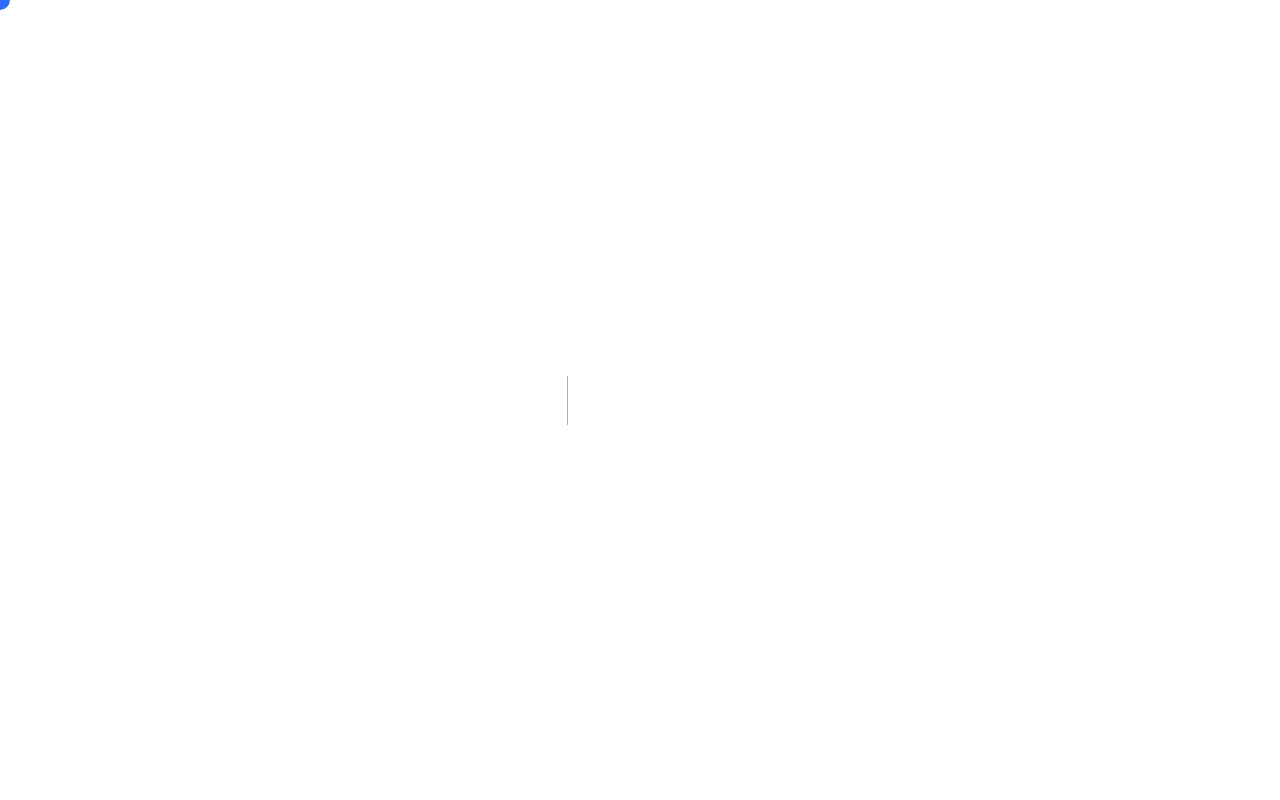
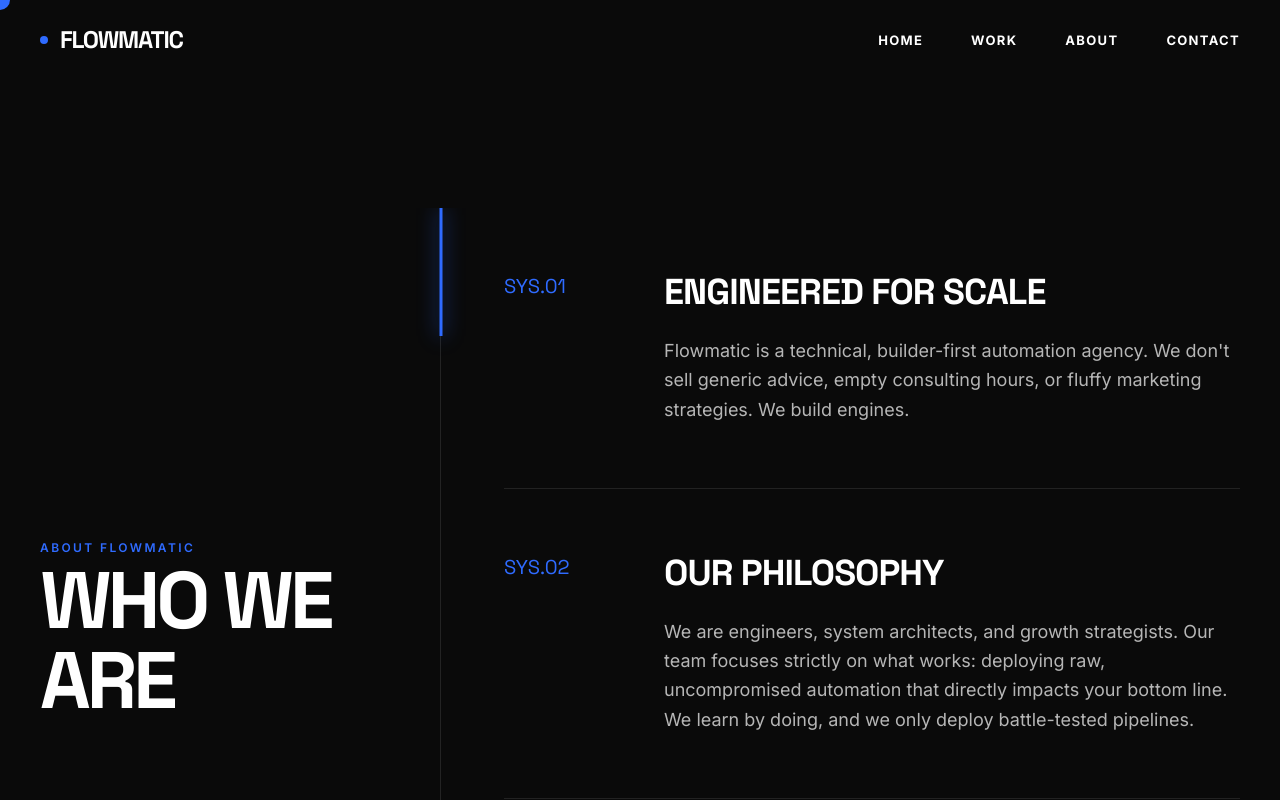
Before and after one commit to tanishksuede/flowmatic, a Next.js app: page /about in a window 1280 px wide. Before the commit this address had no page. Shown: the top 800 px of the page. Built offline with nearby package versions, Linux system fonts and the light colour scheme.

Commit message:
Add About page and restore Who We Are section

```diff
--- /dev/null
+++ b/src/app/about/page.tsx
@@ -0,0 +1,108 @@
+"use client";
+
+import { useEffect } from "react";
+import gsap from "gsap";
+import { ScrollTrigger } from "gsap/ScrollTrigger";
+import Navbar from "@/components/Navbar";
+import Footer from "@/components/Footer";
+
+gsap.registerPlugin(ScrollTrigger);
+
+export default function About() {
+  useEffect(() => {
+    const ctx = gsap.context(() => {
+      ScrollTrigger.batch(".reveal-item", {
+        onEnter: (elements) => {
+          gsap.to(elements, {
+            autoAlpha: 1,
+            y: 0,
+            duration: 0.8,
+            ease: "power2.out",
+            stagger: 0.12,
+          });
+        },
+        once: true,
+      });
+
+      gsap.set(".reveal-item", { autoAlpha: 0, y: 40 });
+
+      // Animate the text sweeps
+      gsap.utils.toArray<HTMLElement>('.about-text').forEach((element) => {
+        ScrollTrigger.create({
+          trigger: element,
+          start: "top 80%",
+          onEnter: () => {
+            gsap.to(element, { opacity: 1, duration: 0.5 });
+          }
+        });
+      });
+    });
+
+    return () => ctx.revert();
+  }, []);
+
+  return (
+    <div className="relative bg-[#0A0A0A] pt-32 min-h-screen">
+      <Navbar />
+
+      <main className="w-full pb-32">
+        <section className="w-full px-6 md:px-10 overflow-hidden relative max-w-[1440px] mx-auto mt-20">
+          <div className="flex flex-col lg:flex-row gap-0 relative">
+
+            {/* Left Column */}
+            <div className="lg:w-1/3 md:pr-10 lg:pr-24 mb-12 lg:mb-0 reveal-item">
+              <div className="lg:sticky top-1/3 overflow-hidden py-4">
+                <span className="section-label mb-4 text-accent">About Flowmatic</span>
+                <h1 className="text-[60px] md:text-[80px] text-hollow leading-none origin-bottom-left font-black tracking-tighter">
+                  WHO WE <br /> ARE
+                </h1>
+              </div>
+            </div>
+
+            {/* Center Timeline Track (Desktop Only) */}
+            <div className="hidden lg:block absolute left-1/3 top-0 bottom-0 w-[1px] bg-white/10 z-0 reveal-item">
+              <div className="absolute left-1/2 transform -translate-x-1/2 w-[3px] h-32 bg-accent shadow-[0_0_20px_#2563EB] z-10 animate-pulse" />
+            </div>
+
+            {/* Right Column */}
+            <div className="lg:w-2/3 flex flex-col relative border-t lg:border-t-0 border-white/10 pl-0 lg:pl-16">
+              {[
+                {
+                  num: "SYS.01",
+                  title: "Engineered for Scale",
+                  desc: "Flowmatic is a technical, builder-first automation agency. We don't sell generic advice, empty consulting hours, or fluffy marketing strategies. We build engines."
+                },
+                {
+                  num: "SYS.02",
+                  title: "Our Philosophy",
+                  desc: "We are engineers, system architects, and growth strategists. Our team focuses strictly on what works: deploying raw, uncompromised automation that directly impacts your bottom line. We learn by doing, and we only deploy battle-tested pipelines."
+                },
+                {
+                  num: "SYS.03",
+                  title: "Why We Do This",
+                  desc: "We noticed agency owners losing countless hours to manual reporting, slow lead follow-ups, and tedious onboarding data entry. We engineer systems to eliminate those bottlenecks entirely, so you can stop doing administrative work and focus purely on closing deals."
+                }
+              ].map((item, i) => (
+                <div key={i} className="about-text group flex flex-col md:flex-row gap-8 lg:gap-16 opacity-0 py-16 border-b border-white/10 transition-colors duration-500 relative overflow-hidden cursor-pointer">
+                  {/* Hover Background Sweep */}
+                  <div className="absolute left-0 top-0 w-0 h-full bg-white/5 group-hover:w-[120%] -translate-x-[10%] transition-all duration-[600ms] ease-[cubic-bezier(0.16,1,0.3,1)] z-0" />
+
+                  <span className="font-heading text-xl text-accent w-24 shrink-0 transform group-hover:translate-x-4 transition-transform duration-500 ease-out z-10">{item.num}</span>
+
+                  <div className="flex flex-col gap-6 z-10">
+                    <h3 className="text-3xl lg:text-4xl font-black text-white tracking-tight uppercase transform group-hover:translate-x-4 transition-transform duration-500 delay-75 ease-out">{item.title}</h3>
+                    <p className="text-white/70 text-lg leading-relaxed max-w-2xl transform group-hover:translate-x-4 transition-transform duration-500 delay-150 ease-out">
+                      {item.desc}
+                    </p>
+                  </div>
+                </div>
+              ))}
+            </div>
+          </div>
+        </section>
+      </main>
+
+      <Footer />
+    </div>
+  );
+}
--- a/src/components/Navbar.tsx
+++ b/src/components/Navbar.tsx
@@ -44,6 +44,9 @@
           <Link href="/work" className="text-[13px] font-bold text-text-base uppercase tracking-widest hover:text-accent transition-colors interactive">
             Work
           </Link>
+          <Link href="/about" className="text-[13px] font-bold text-text-base uppercase tracking-widest hover:text-accent transition-colors interactive">
+            About
+          </Link>
           <button
             onClick={() => window.location.href = "mailto:hello@flowmatic.io"}
             className="text-[13px] font-bold text-text-base uppercase tracking-widest hover:text-accent transition-colors interactive"
```
